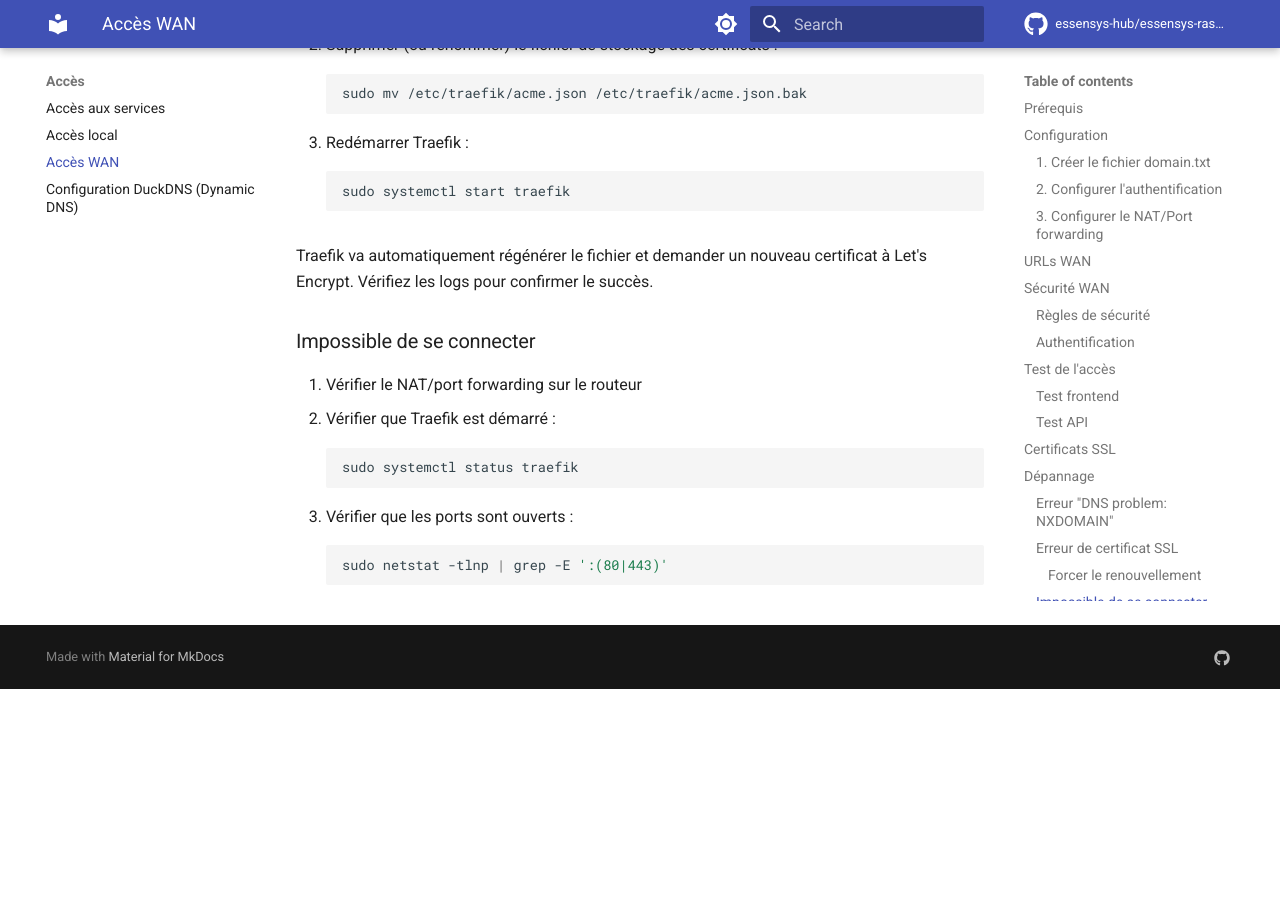
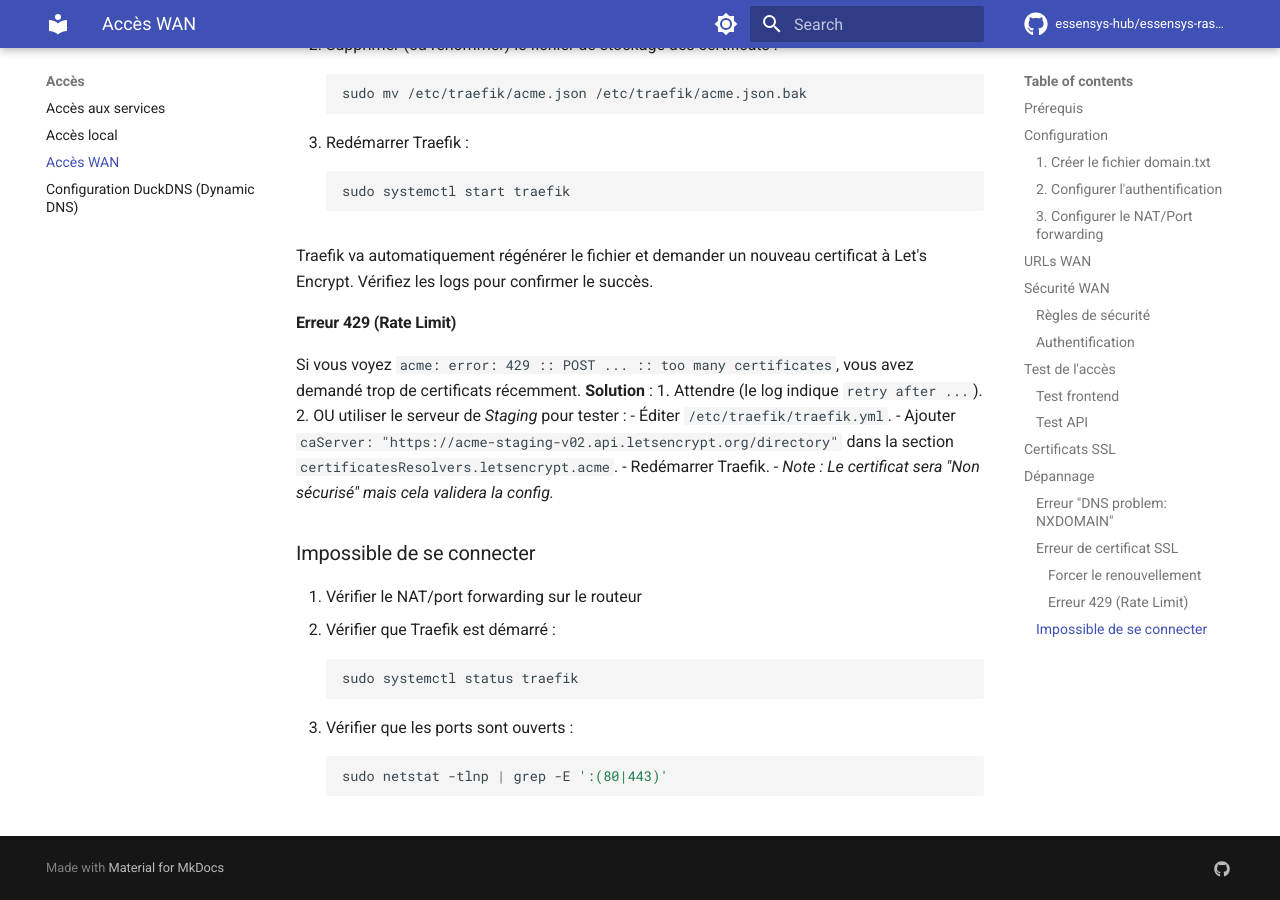
Before and after one commit to essensys-hub/essensys-raspberry-install, an MkDocs documentation site: the page built from docs/acces/wan.md, in a window 1280 px wide and 900 px high, scrolled down 3048 px. Built offline with MkDocs 1.6.1 and Material for MkDocs 9.7.7, drawn with Linux system fonts in a browser that asks for light colours; comment, search, counter and statistics services are not loaded; the version menu is left out; before the commit the page ends 3737 px from its top, so only the background shows below that.

Commit message:
Docs+Config: Add Let's Encrypt Staging option for Rate Limit troubleshooting

```diff
--- a/docs/acces/wan.md
+++ b/docs/acces/wan.md
@@ -131,6 +131,16 @@ sudo systemctl start traefik
 
 Traefik va automatiquement régénérer le fichier et demander un nouveau certificat à Let's Encrypt. Vérifiez les logs pour confirmer le succès.
 
+#### Erreur 429 (Rate Limit)
+Si vous voyez `acme: error: 429 :: POST ... :: too many certificates`, vous avez demandé trop de certificats récemment.
+**Solution** :
+1. Attendre (le log indique `retry after ...`).
+2. OU utiliser le serveur de *Staging* pour tester :
+   - Éditer `/etc/traefik/traefik.yml`.
+   - Ajouter `caServer: "https://acme-staging-v02.api.letsencrypt.org/directory"` dans la section `certificatesResolvers.letsencrypt.acme`.
+   - Redémarrer Traefik.
+   - *Note : Le certificat sera "Non sécurisé" mais cela validera la config.*
+
 ### Impossible de se connecter
 
 1. Vérifier le NAT/port forwarding sur le routeur
```
Also changed, not shown: 1 other file.
